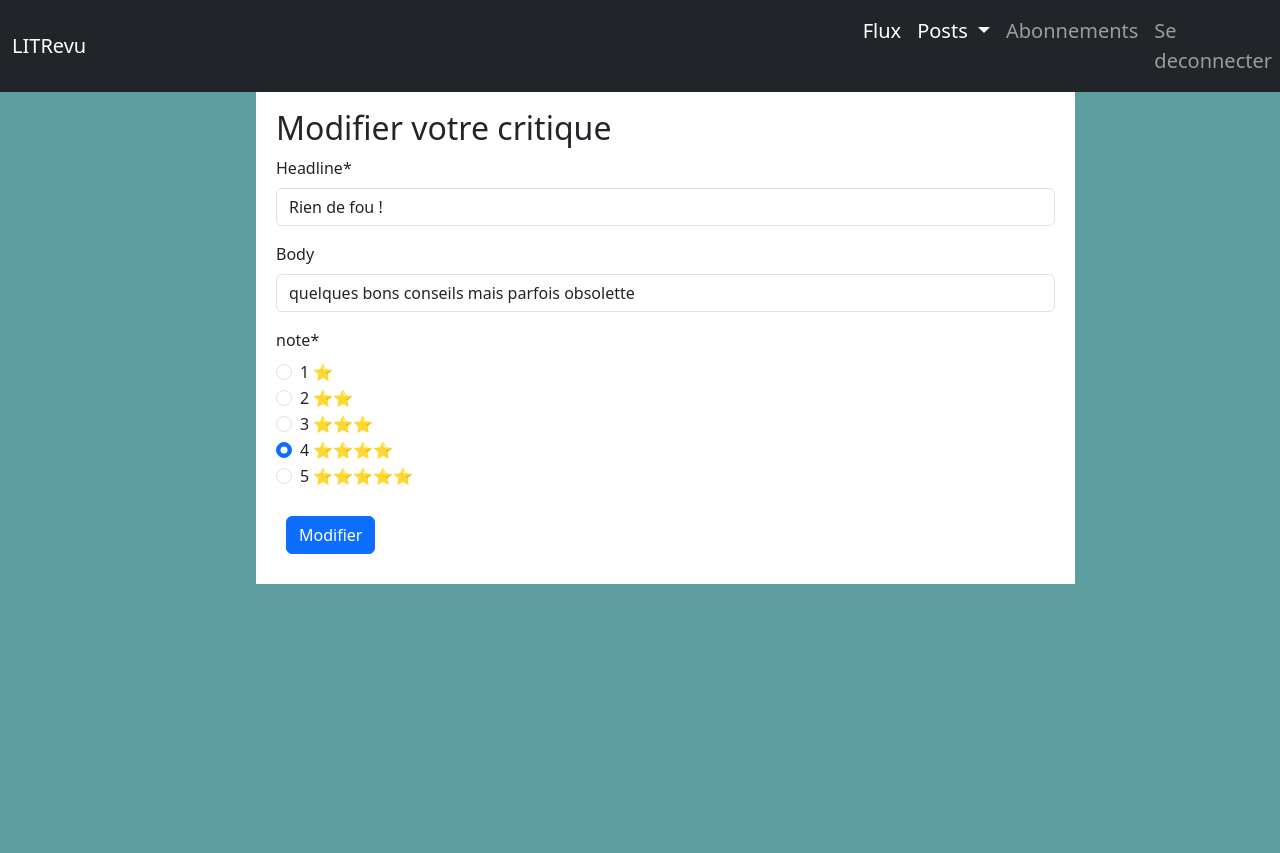
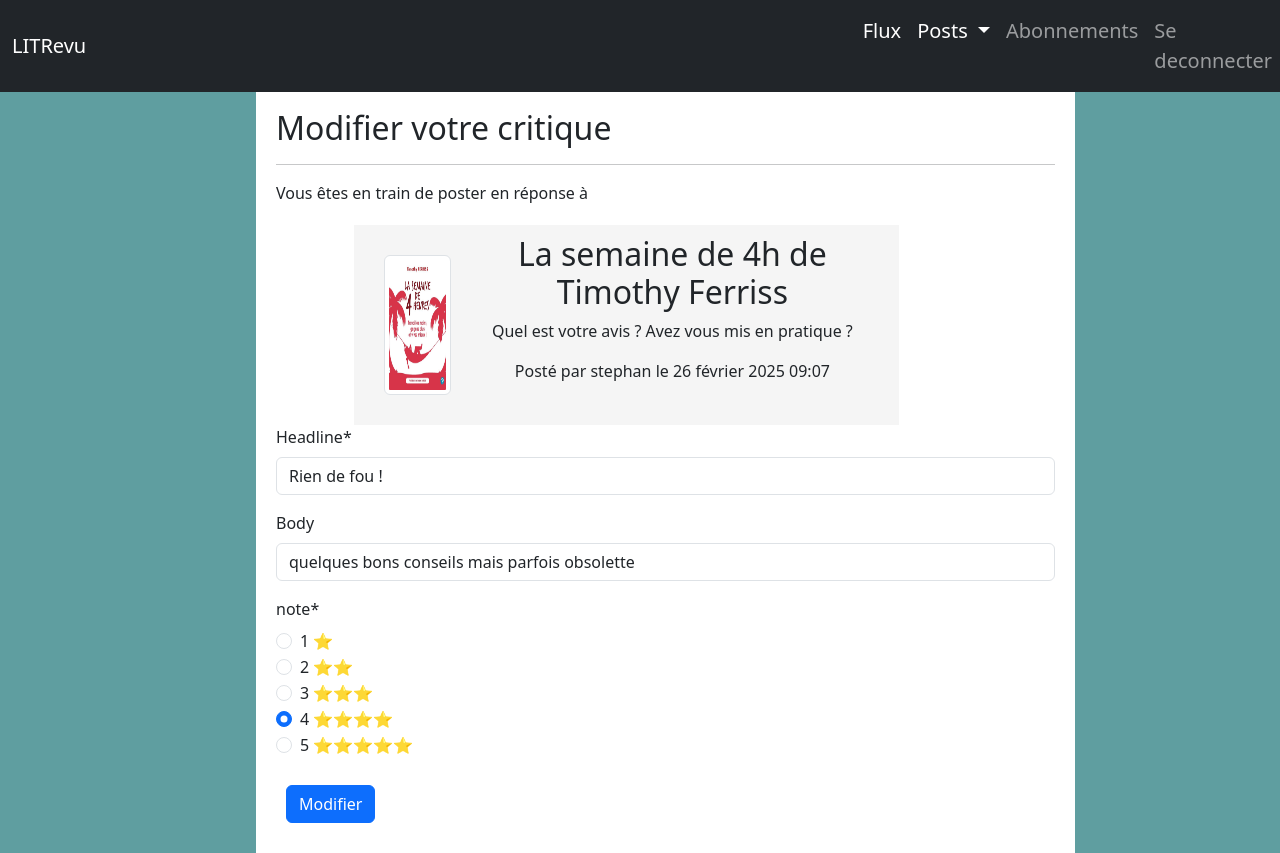
Before and after one commit to stephanrouchon/litrevu, a Django app: page /reviews/4/edit in a window 1280 px wide. Before the commit the page ends 584 px from the top, so only its background shows below. Run offline with Django 5.2, Linux system fonts and the light colour scheme; a user stored in the database is signed in; data comes from the database, SQL or seed files in the repository; both versions use the stored data as it was after the commit; some libraries are stand-ins or nearby versions.

Commit message:
Enhance review creation and update templates with ticket details

```diff
--- a/blog/templates/blog/create_review.html
+++ b/blog/templates/blog/create_review.html
@@ -2,11 +2,32 @@
 {% load crispy_forms_tags %}
 
 {% block content %}
-    {% if submit_text == 'Créer' %}
-        <h2>Créer une critique de</h2>
-    {% else %}
-        <h2>Modifier votre critique</h2>
-    {% endif %}
+
+        <h2>{% if submit_text == 'Créer' %}
+            Créer une
+            {% else %}
+            Modifier votre
+            {% endif %}
+            critique
+        </h2>
+        <hr><p> Vous êtes en train de poster en réponse à </p>
+        <div class="downTicket">
+
+            <div class="row">
+                <div class="col-md-2">
+                    {% if ticket.image and ticket.image.image %}
+                        <img src="{{ ticket.image.image.url }}" class="img-thumbnail" width="200" height="200" alt="Image pour {{ ticket.title }}">
+                    {%endif%}
+                </div>
+                <div class="col-md-10">
+                    <h2>{{ ticket.title }}</h2>
+                    <p>{{ ticket.description }}</p>
+                    <p>Posté par {{ ticket.user.username }} le {{ ticket.time_created }}</p>
+                </div>
+            </div>
+        </div>
+
+
         <form method="post">
             {{ form|crispy }}
             {% csrf_token %}
--- a/blog/views.py
+++ b/blog/views.py
@@ -196,13 +196,19 @@ class ReviewCreateView (LoginRequiredMixin, CreateView):
     success_url = reverse_lazy('home')
 
     def form_valid(self, form):
-        if self.request.user.is_authenticated:
-            form.instance.user = self.request.user
+        ticket_id = self.kwargs.get('pk')
+        ticket = get_object_or_404(Ticket, id=ticket_id)
+        form.instance.user = self.request.user
+        form.instance.ticket = ticket
 
         return super().form_valid(form)
 
     def get_context_data(self, **kwargs):
+
         context = super().get_context_data(**kwargs)
+        ticket_id = self.kwargs.get('pk')
+        ticket = get_object_or_404(Ticket, id=ticket_id)
+        context['ticket'] = ticket
         context["submit_text"] = "Créer"
         return context
 
@@ -221,6 +227,8 @@ class ReviewUpdateView(LoginRequiredMixin, UpdateView):
 
     def get_context_data(self, **kwargs):
         context = super().get_context_data(**kwargs)
+        review = self.get_object()
+        context['ticket']= review.ticket
         context["submit_text"] = "Modifier"
         return context
 
--- a/templates/base.html
+++ b/templates/base.html
@@ -23,7 +23,7 @@
 
         <nav class="navbar navbar-expand-md navbar-dark fixed-top bg-darknavbar-expand-md navbar-dark fixed-top bg-dark" role="navigation" aria-label="Main navigation">
             <div class="container-fluid">
-                <a href="{% url 'home' %}" class="navbar-brand">LITRevu</a>
+                <a href="#" class="navbar-brand">LITRevu</a>
                 <button class="navbar-toggler" type="button" data-bs-toggle="collapse" data-bs-target="#navbarSupportedContent" aria-controls="navbarSupportedContent" aria-expanded="false" aria-label="Toggle navigation">
                     <span class="navbar-toggler-icon"></span>
                 </button>
```
Also changed, not shown: db.sqlite3.
